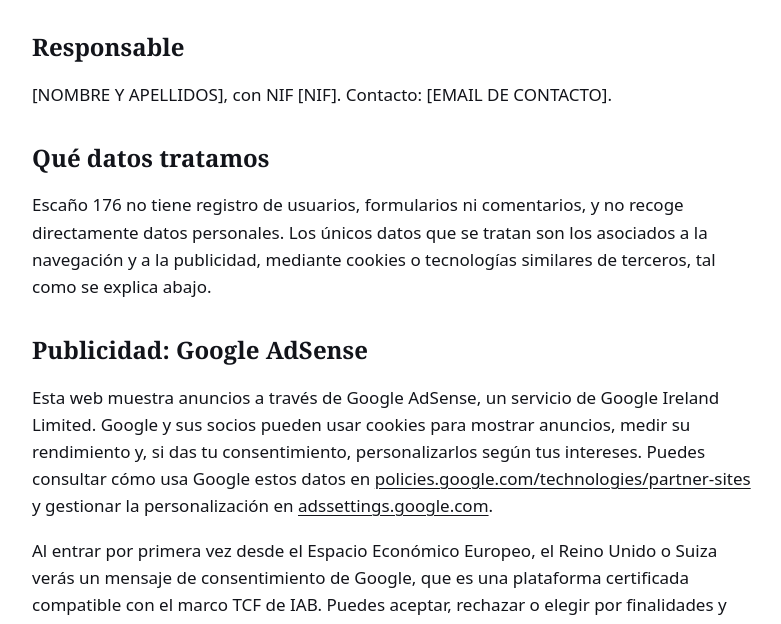
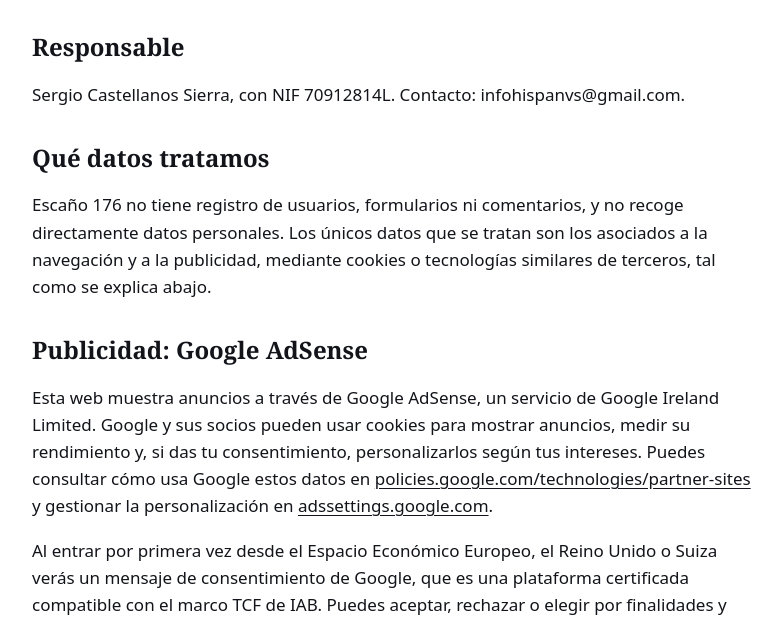
Before and after one commit to sergiocastellanos09/escano176, a plain HTML site: page privacidad.html in a window 1280 px wide. Shown: the part 171-795 px from the top of the page, without its empty margins (248-1029 px from the left). Drawn offline with Linux system fonts and the light colour scheme.

Commit message:
Update privacidad.html

```diff
--- a/privacidad.html
+++ b/privacidad.html
@@ -22,7 +22,7 @@ table{width:100%;border-collapse:collapse;font-size:15px}th,td{text-align:left;p
 <p class="mute">Última actualización: 25 de noviembre de 2026</p>
 
 <h2>Responsable</h2>
-<p>[NOMBRE Y APELLIDOS], con NIF [NIF]. Contacto: [EMAIL DE CONTACTO].</p>
+<p>Sergio Castellanos Sierra, con NIF 70912814L. Contacto: infohispanvs@gmail.com.</p>
 
 <h2>Qué datos tratamos</h2>
 <p>Escaño 176 no tiene registro de usuarios, formularios ni comentarios, y no recoge directamente datos personales. Los únicos datos que se tratan son los asociados a la navegación y a la publicidad, mediante cookies o tecnologías similares de terceros, tal como se explica abajo.</p>
```
